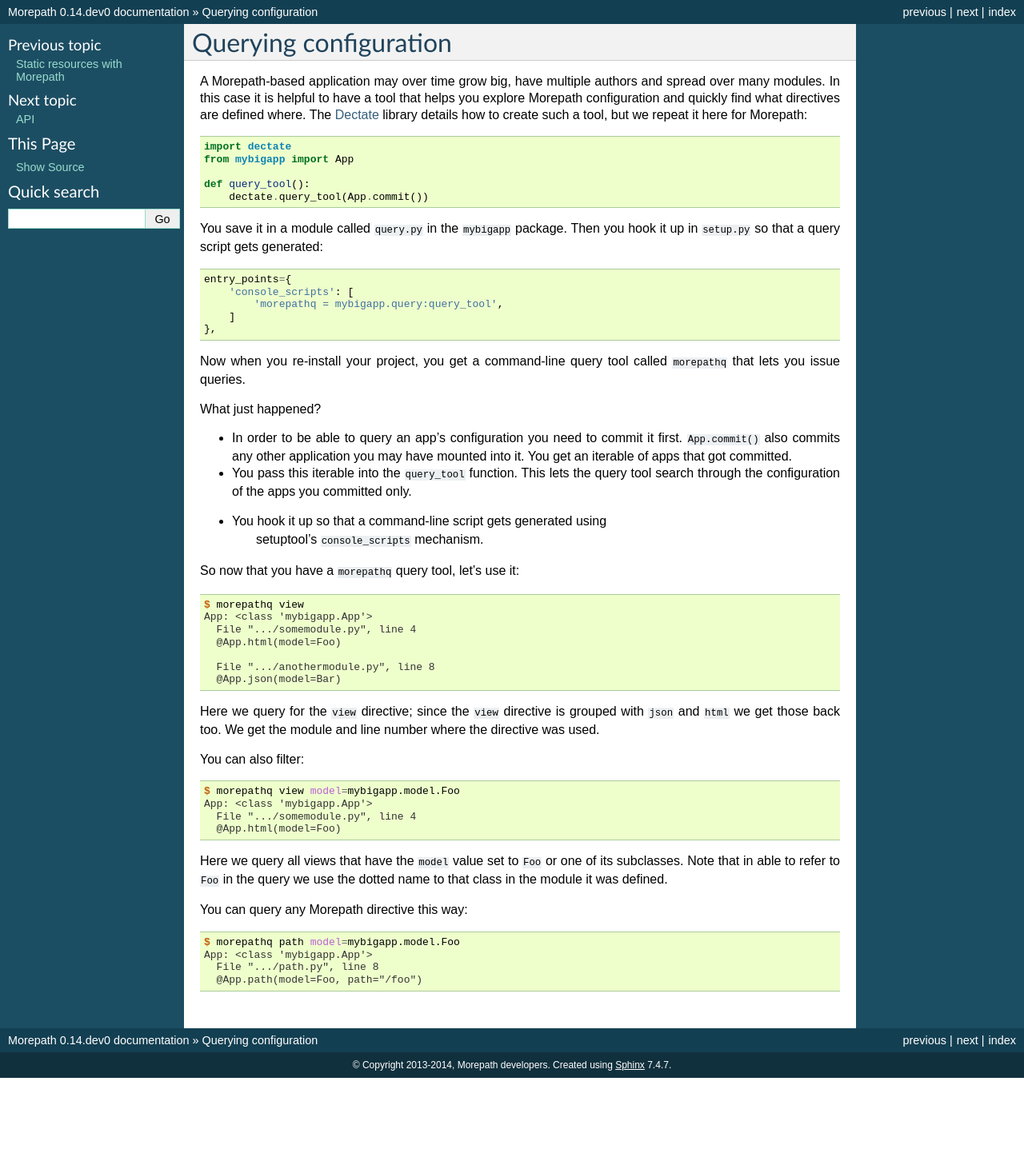
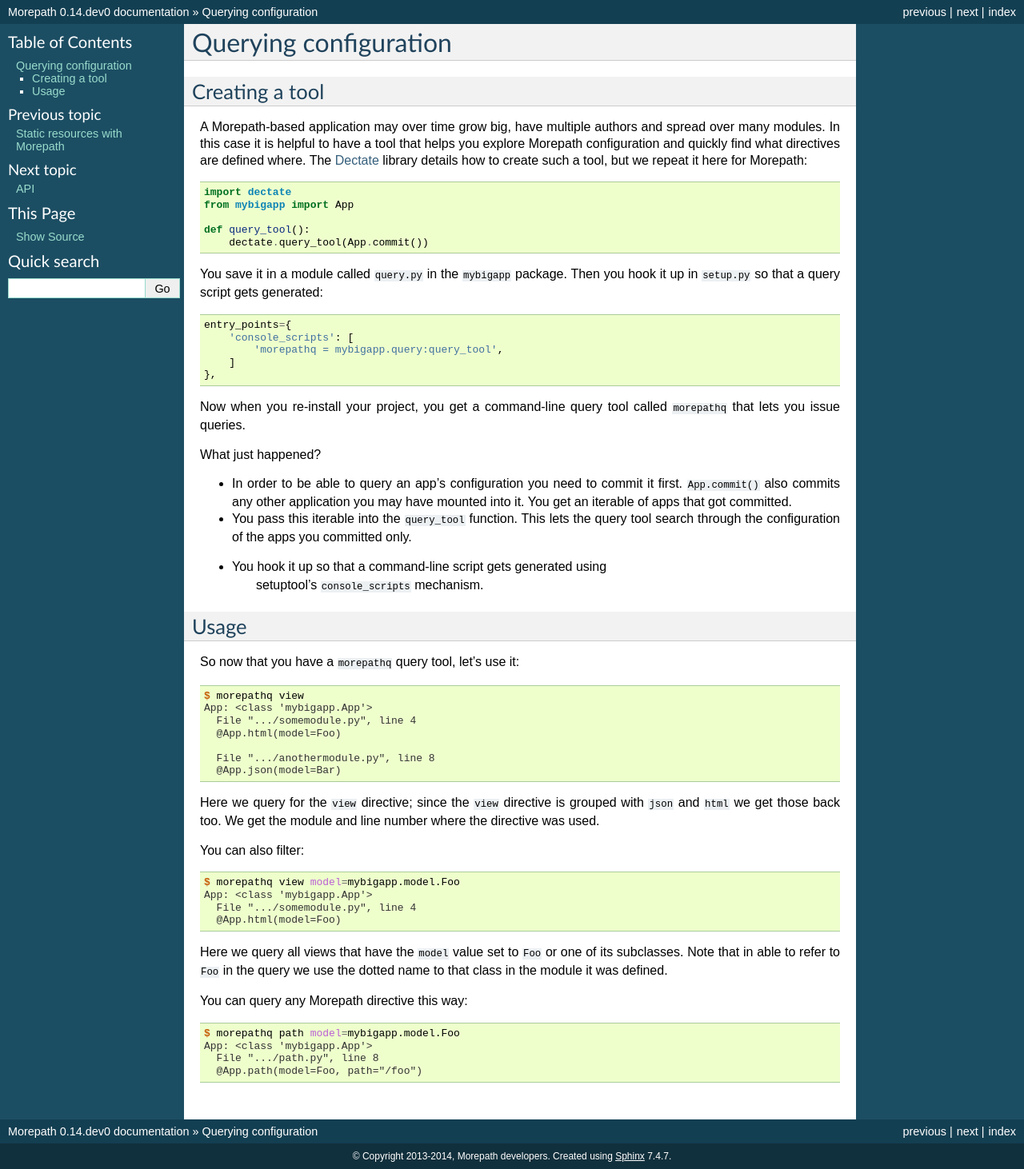
Before and after one commit to morepath/morepath, a Sphinx documentation site: the page built from doc/config_query.rst, in a window 1280 px wide. Shown: the whole page at 80% size. Built offline with Sphinx 7.4.7, drawn with Linux system fonts in a browser that asks for light colours; before the commit the page ends 1348 px from its top, so only the background shows below that.

Commit message:
A few headings.

```diff
--- a/doc/config_query.rst
+++ b/doc/config_query.rst
@@ -1,5 +1,8 @@
 Querying configuration
 ======================
+
+Creating a tool
+---------------
 
 A Morepath-based application may over time grow big, have multiple
 authors and spread over many modules. In this case it is helpful to
@@ -41,6 +44,11 @@ What just happened?
 * You hook it up so that a command-line script gets generated using
    setuptool's ``console_scripts`` mechanism.
 
+.. _Dectate: http://dectate.readthedocs.org
+
+Usage
+-----
+
 So now that you have a ``morepathq`` query tool, let's use it:
 
 .. code-block:: console
```
Also changed, not shown: other parts of doc/config_query.rst (+0 -2 lines).
